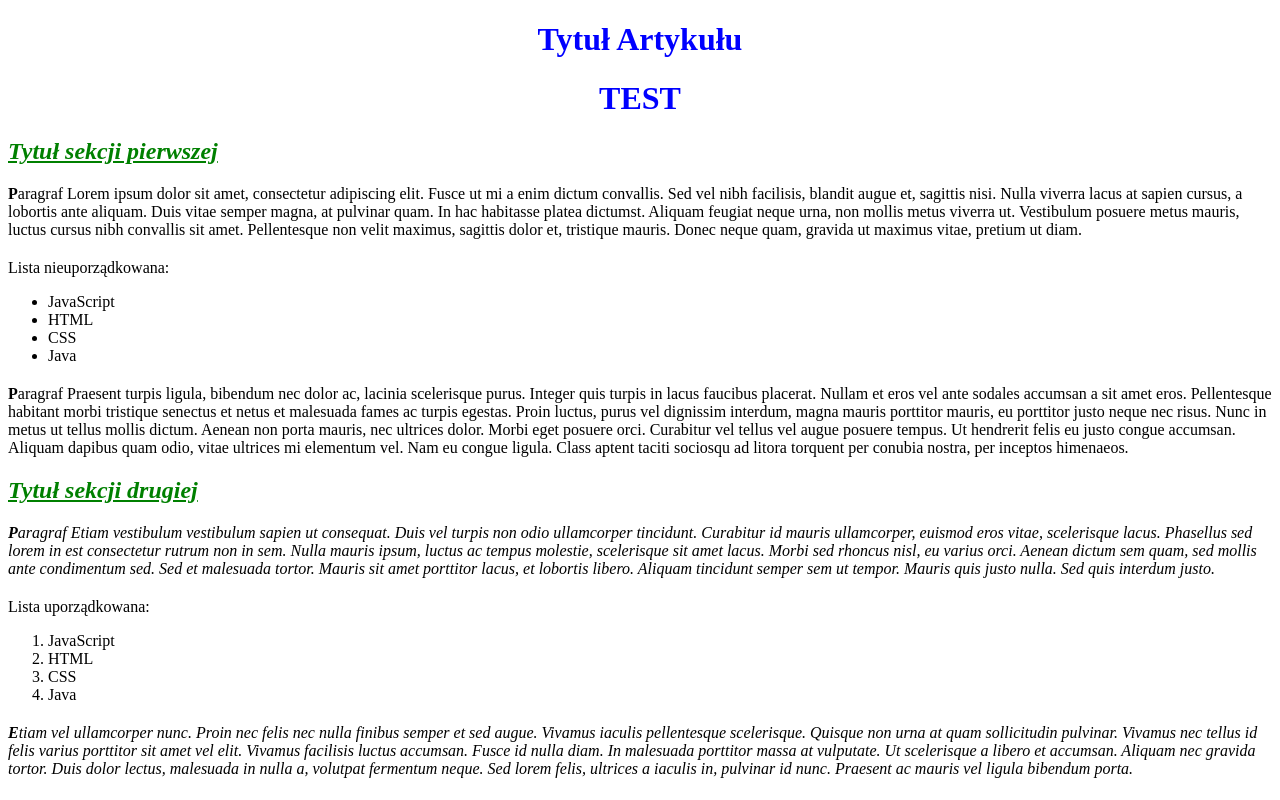
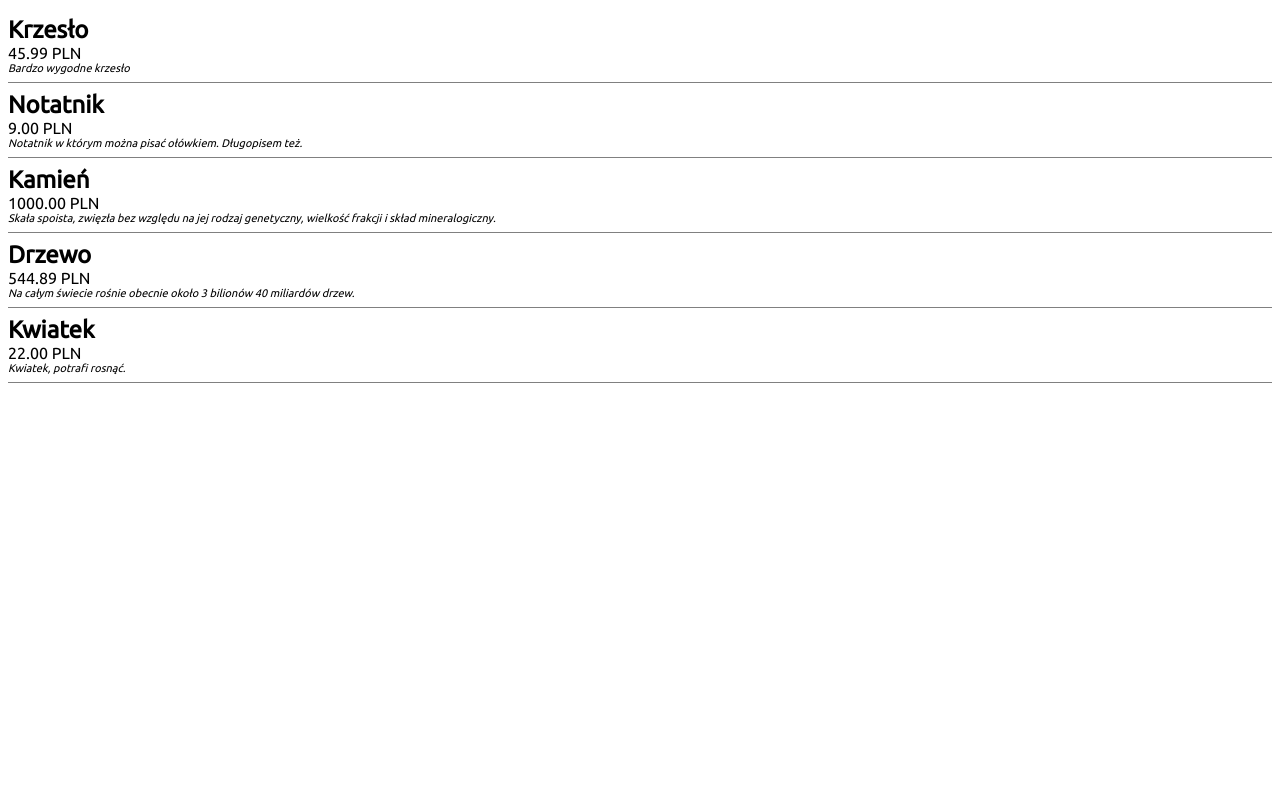
Before and after one commit to Potat0x/FrontendDeploy, a plain HTML site: page src/index.html in a window 1280 px wide. Drawn offline with Linux system fonts and the light colour scheme.

Commit message:
Product listing

```diff
--- /dev/null
+++ b/src/components/product.js
@@ -0,0 +1,7 @@
+function renderProduct(product) {
+    return `<div class="product">
+    <h2 class="product-title">${product.name}</h2>
+    <div>${product.price.amount} ${product.price.currency}</div>
+    <div class="product-description">${product.description.text}</div>
+</div>`;
+}
--- a/src/index.html
+++ b/src/index.html
@@ -3,72 +3,19 @@
 
 <head>
         <title>SampleFrontend</title>
+        <meta charset="UTF-8">
+        <meta name="viewport" content="width=device-width, initial-scale=1">
         <link rel="stylesheet" href="style.css">
-        <meta charset="UTF-8">
+        <script src="services/product-service.js"></script>
+        <script src="components/product.js"></script>
+
+        <link href="https://fonts.googleapis.com/css?family=Ubuntu" rel="stylesheet">
 </head>
 
 <body>
-        <h1 id="title">Tytuł Artykułu</h1>
-        <h1 id="title">TEST</h1>
-
-        <h2 class="title2">Tytuł sekcji pierwszej</h2>
-        <p>
-                Paragraf Lorem ipsum dolor sit amet, consectetur adipiscing elit. Fusce ut mi a enim dictum convallis.
-                Sed vel nibh facilisis, blandit augue et, sagittis nisi. Nulla viverra lacus at sapien cursus, a
-                lobortis ante aliquam. Duis vitae semper magna, at pulvinar quam. In hac habitasse platea dictumst.
-                Aliquam feugiat neque urna, non mollis metus viverra ut. Vestibulum posuere metus mauris, luctus cursus
-                nibh convallis sit amet. Pellentesque non velit maximus, sagittis dolor et, tristique mauris. Donec
-                neque quam, gravida ut maximus vitae, pretium ut diam.
-        </p>
-
-        Lista nieuporządkowana:
-        <ul>
-                <li>JavaScript</li>
-                <li>HTML</li>
-                <li>CSS</li>
-                <li>Java</li>
-        </ul>
-
-        <p>
-                Paragraf Praesent turpis ligula, bibendum nec dolor ac, lacinia scelerisque purus. Integer quis turpis
-                in lacus faucibus placerat. Nullam et eros vel ante sodales accumsan a sit amet eros. Pellentesque
-                habitant morbi tristique senectus et netus et malesuada fames ac turpis egestas. Proin luctus, purus vel
-                dignissim interdum, magna mauris porttitor mauris, eu porttitor justo neque nec risus. Nunc in metus ut
-                tellus mollis dictum. Aenean non porta mauris, nec ultrices dolor. Morbi eget posuere orci. Curabitur
-                vel tellus vel augue posuere tempus. Ut hendrerit felis eu justo congue accumsan. Aliquam dapibus quam
-                odio, vitae ultrices mi elementum vel. Nam eu congue ligula. Class aptent taciti sociosqu ad litora
-                torquent per conubia nostra, per inceptos himenaeos.
-        </p>
-
-        <h2 class="title2">
-                Tytuł sekcji drugiej
-        </h2>
-        <p class="last2">
-                Paragraf Etiam vestibulum vestibulum sapien ut consequat. Duis vel turpis non odio ullamcorper
-                tincidunt. Curabitur id mauris ullamcorper, euismod eros vitae, scelerisque lacus. Phasellus sed lorem
-                in est consectetur rutrum non in sem. Nulla mauris ipsum, luctus ac tempus molestie, scelerisque sit
-                amet lacus. Morbi sed rhoncus nisl, eu varius orci. Aenean dictum sem quam, sed mollis ante condimentum
-                sed. Sed et malesuada tortor. Mauris sit amet porttitor lacus, et lobortis libero. Aliquam tincidunt
-                semper sem ut tempor. Mauris quis justo nulla. Sed quis interdum justo.
-        </p>
-
-        Lista uporządkowana:
-        <ol>
-                <li>JavaScript</li>
-                <li>HTML</li>
-                <li>CSS</li>
-                <li>Java</li>
-        </ol>
-
-        <p class="last2">
-                Etiam vel ullamcorper nunc. Proin nec felis nec nulla finibus semper et sed augue. Vivamus iaculis
-                pellentesque scelerisque. Quisque non urna at quam sollicitudin pulvinar. Vivamus nec tellus id felis
-                varius porttitor sit amet vel elit. Vivamus facilisis luctus accumsan. Fusce id nulla diam. In malesuada
-                porttitor massa at vulputate. Ut scelerisque a libero et accumsan. Aliquam nec gravida tortor. Duis
-                dolor lectus, malesuada in nulla a, volutpat fermentum neque. Sed lorem felis, ultrices a iaculis in,
-                pulvinar id nunc. Praesent ac mauris vel ligula bibendum porta.
-        </p>
-
+        <section id="listing">
+        </section>
+        <script src="main.js"></script>
 </body>
 
 </html>
--- /dev/null
+++ b/src/main.js
@@ -0,0 +1,7 @@
+console.log(getProductList());
+const response = getProductList();
+
+const productsHtml = response.products.map((product) => renderProduct(product));
+
+const listingElement = document.querySelector("#listing");
+productsHtml.forEach((prodHtml) => listingElement.innerHTML += prodHtml);
--- /dev/null
+++ b/src/services/product-service.js
@@ -0,0 +1,76 @@
+function getProductList() {
+    return {
+        "products": [
+            {
+                "id": "product-id-1",
+                "name": "Krzesło",
+                "price": {
+                    "amount": "45.99",
+                    "currency": "PLN"
+                },
+                "description": {
+                    "text": "Bardzo wygodne krzesło"
+                },
+                "image": {
+                    "url": "https://images.unsplash.com/photo-1505843490538-5133c6c7d0e1?ixlib=rb-1.2.1&ixid=eyJhcHBfaWQiOjEyMDd9&auto=format&fit=crop&w=2550&q=80"
+                }
+            },
+            {
+                "id": "product-id-2",
+                "name": "Notatnik",
+                "price": {
+                    "amount": "9.00",
+                    "currency": "PLN"
+                },
+                "description": {
+                    "text": "Notatnik w którym można pisać ołówkiem. Długopisem też."
+                },
+                "image": {
+                    "url": "https://images.unsplash.com/photo-1516414447565-b14be0adf13e?ixlib=rb-1.2.1&ixid=eyJhcHBfaWQiOjEyMDd9&auto=format&fit=crop&w=1566&q=80"
+                }
+            },
+            {
+                "id": "product-id-3",
+                "name": "Kamień",
+                "price": {
+                    "amount": "1000.00",
+                    "currency": "PLN"
+                },
+                "description": {
+                    "text": "Skała spoista, zwięzła bez względu na jej rodzaj genetyczny, wielkość frakcji i skład mineralogiczny."
+                },
+                "image": {
+                    "url": "https://images.unsplash.com/photo-1447616061459-f7d9b9329bd6?ixlib=rb-1.2.1&ixid=eyJhcHBfaWQiOjEyMDd9&auto=format&fit=crop&w=1950&q=80"
+                }
+            },
+            {
+                "id": "product-id-4",
+                "name": "Drzewo",
+                "price": {
+                    "amount": "544.89",
+                    "currency": "PLN"
+                },
+                "description": {
+                    "text": "Na całym świecie rośnie obecnie około 3 bilionów 40 miliardów drzew."
+                },
+                "image": {
+                    "url": "https://images.unsplash.com/photo-1458966480358-a0ac42de0a7a?ixlib=rb-1.2.1&ixid=eyJhcHBfaWQiOjEyMDd9&auto=format&fit=crop&w=1950&q=80"
+                }
+            },
+            {
+                "id": "product-id-5",
+                "name": "Kwiatek",
+                "price": {
+                    "amount": "22.00",
+                    "currency": "PLN"
+                },
+                "description": {
+                    "text": "Kwiatek, potrafi rosnąć."
+                },
+                "image": {
+                    "url": "https://images.unsplash.com/photo-1507290439931-a861b5a38200?ixlib=rb-1.2.1&ixid=eyJhcHBfaWQiOjEyMDd9&auto=format&fit=crop&w=2390&q=80"
+                }
+            }
+        ]
+    };
+}
--- a/src/style.css
+++ b/src/style.css
@@ -1,25 +1,18 @@
-#title {
-    color: blue;
-    text-align: center;
+body {
+    font-family: 'Ubuntu', sans-serif;
 }
 
-.title2 {
-    font-weight: bold;
-    font-style: italic;
-    text-decoration: underline;
-    color: green;
+.product {
+    /* background: red; */
+    border-bottom: 1px solid grey;
+    padding: 8px 0;
 }
 
-p {
-    margin-bottom: 20px;
-    margin-top: 20px;
+.product-title {
+    margin: 0;
 }
 
-p::first-letter {
-    size: 18px;
-    font-weight: bold;
+.product-description {
+    font-style: italic;
+    font-size: 11px;
 }
-
-.last2 {
-    font-style: italic;
-}
```
